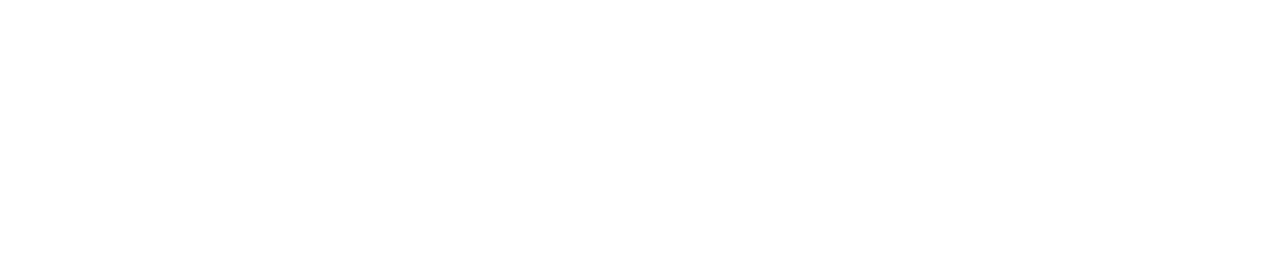
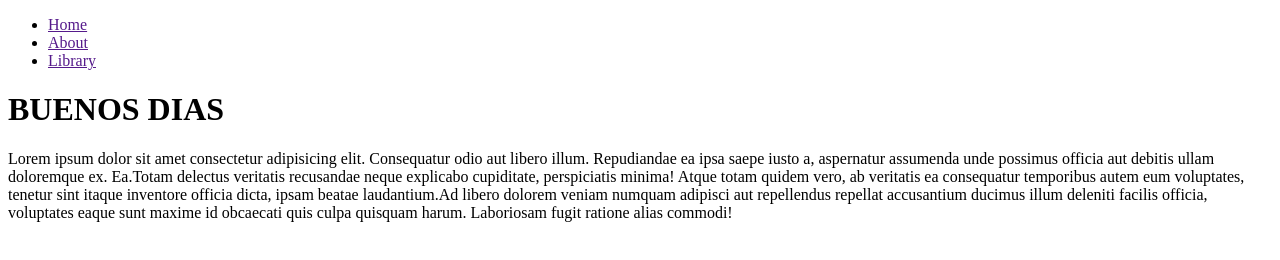
Before and after one commit to JotadeAbd/mi_repositorio, a plain HTML site: page index.html in a window 1280 px wide. Drawn offline with Linux system fonts and the light colour scheme.

```diff
--- a/index.html
+++ b/index.html
@@ -6,6 +6,21 @@
     <title>CODERHOUSE</title>
 </head>
 <body>
+    <header>
+        <nav>
+          <ul>
+            <li><a href="">Home</a></li>
+            <li><a href="">About</a></li>
+            <li><a href="">Library</a></li>
+          </ul>
+        </nav>
+    </header>
+    <main>
+        <h1>BUENOS DIAS</h1>
 
+        <div>
+            <p><span>Lorem ipsum dolor sit amet consectetur adipisicing elit. Consequatur odio aut libero illum. Repudiandae ea ipsa saepe iusto a, aspernatur assumenda unde possimus officia aut debitis ullam doloremque ex. Ea.</span><span>Totam delectus veritatis recusandae neque explicabo cupiditate, perspiciatis minima! Atque totam quidem vero, ab veritatis ea consequatur temporibus autem eum voluptates, tenetur sint itaque inventore officia dicta, ipsam beatae laudantium.</span><span>Ad libero dolorem veniam numquam adipisci aut repellendus repellat accusantium ducimus illum deleniti facilis officia, voluptates eaque sunt maxime id obcaecati quis culpa quisquam harum. Laboriosam fugit ratione alias commodi!</span></p>
+        </div>
+    </main>
 </body>
 </html>
```
